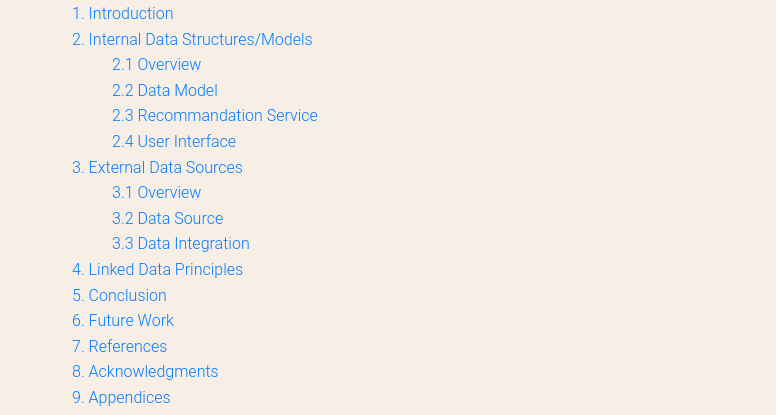
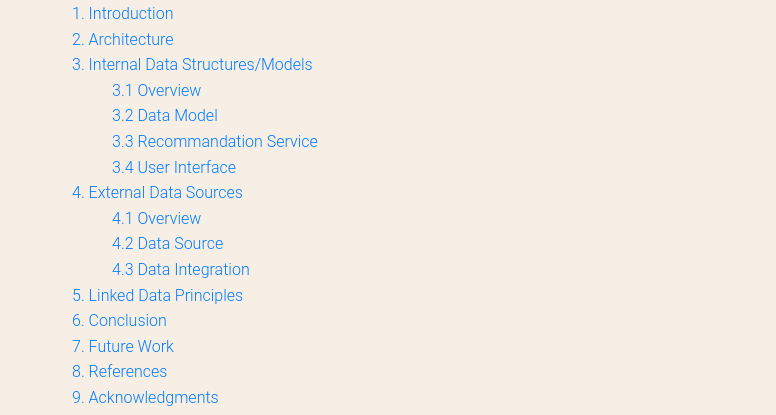
Before and after one commit to StratianuBianca/VIRE-WADe, a plain HTML site: page architecture/scholarly.html in a window 1280 px wide. Shown: the part 137-552 px from the top of the page, without its empty margins (224-1000 px from the left). Drawn offline with nearby package versions, Linux system fonts and the light colour scheme.

Commit message:
add architecture

```diff
--- a/architecture/scholarly.html
+++ b/architecture/scholarly.html
@@ -44,28 +44,29 @@
             <ul>
                 <li><a href="#abstract">Abstract</a></li>
                 <li><a href="#introduction">1. Introduction</a></li>
-                <li><a href="#internal-data-structures">2. Internal Data Structures/Models</a></li>
+                <li><a href="#architecture">2. Architecture</a></li>
+                <li><a href="#internal-data-structures">3. Internal Data Structures/Models</a></li>
                     <ul>
-                        <li><a href="#internal-overview">2.1 Overview</a></li>
-                        <li><a href="#data-model-1">2.2 Data Model</a></li>
-                        <li><a href="#data-model-2">2.3 Recommandation Service</a></li>
-                        <li><a href="#considerations">2.4 User Interface</a></li>
+                        <li><a href="#internal-overview">3.1 Overview</a></li>
+                        <li><a href="#data-model-1">3.2 Data Model</a></li>
+                        <li><a href="#data-model-2">3.3 Recommandation Service</a></li>
+                        <li><a href="#considerations">3.4 User Interface</a></li>
                     </ul>
                 </li>
-                <li><a href="#external-data-sources">3. External Data Sources</a></li>
+                <li><a href="#external-data-sources">4. External Data Sources</a></li>
                     <ul>
 
-                        <li><a href="#external-overview">3.1 Overview</a></li>
-                        <li><a href="#data-model">3.2 Data Source</a></li>
-                        <li><a href="#data-integration">3.3 Data Integration</a></li>
+                        <li><a href="#external-overview">4.1 Overview</a></li>
+                        <li><a href="#data-model">4.2 Data Source</a></li>
+                        <li><a href="#data-integration">4.3 Data Integration</a></li>
                     </ul>
                 </li>
-                <li><a href="#linked-data-principles">4. Linked Data Principles</a></li>
-                <li><a href="#conclusion">5. Conclusion</a></li>
-                <li><a href="#future-work">6. Future Work</a></li>
-                <li><a href="#references">7. References</a></li>
-                <li><a href="#acknowledgments">8. Acknowledgments</a></li>
-                <li><a href="#appendices">9. Appendices</a></li>
+                <li><a href="#linked-data-principles">5. Linked Data Principles</a></li>
+                <li><a href="#conclusion">6. Conclusion</a></li>
+                <li><a href="#future-work">7. Future Work</a></li>
+                <li><a href="#references">8. References</a></li>
+                <li><a href="#acknowledgments">9. Acknowledgments</a></li>
+                <li><a href="#appendices">10. Appendices</a></li>
             </ul>
         </nav>
         <section id="abstract">
@@ -78,16 +79,63 @@
             <p></p>
         </section>
 
+        <section id="architecture">
+            <h2>2. Architecture</h2>
+            <p>General architecture:</p>
+            <div class="item">
+                <img src="C3/wadeService.png" alt="wadeService" style="width:100%;">
+            </div>
+            <p>C3 diagrams:</p>
+            <div id="myCarousel" class="carousel slide" data-ride="carousel">
+                <!-- Indicators -->
+                <ul class="carousel-indicators">
+                  <li data-target="#myCarousel" data-slide-to="0" class="active"></li>
+                  <li data-target="#myCarousel" data-slide-to="1"></li>
+                  <li data-target="#myCarousel" data-slide-to="2"></li>
+                </ul>
+
+                <!-- Slides -->
+                <div class="carousel-inner">
+                  <div class="carousel-item active">
+                    <img src="C3/C1Vinyl.png" alt="Image 1">
+                  </div>
+                  <div class="carousel-item">
+                    <img src="C3/C2Vinyl.png" alt="Image 2">
+                  </div>
+                  <div class="carousel-item">
+                    <img src="C3/C3Vinyl.png" alt="Image 3">
+                  </div>
+                </div>
+
+                <!-- Controls -->
+                <a class="carousel-control-prev" href="#myCarousel" data-slide="prev">
+                  <span class="carousel-control-prev-icon"></span>
+                </a>
+                <a class="carousel-control-next" href="#myCarousel" data-slide="next">
+                  <span class="carousel-control-next-icon"></span>
+                </a>
+            </div>
+            <p>Use Case Diagram</p>
+            <div>How the user will interact with the application:</div>
+            <div class="item">
+                <img src="useCase/UseCase.png" alt="useCase" style="width:100%;">
+            </div>
+            <p>Task flows diagram:</p>
+            <div class="item">
+                <img src="useCase/Taskflows.png" alt="Taskflows" style="width:100%;">
+            </div>
+        </section>
+
         <section id="internal-data-structures">
-            <h2>2. Internal Data Structures/Models</h2>
+            <h2>3. Internal Data Structures/Models</h2>
 
             <section id="internal-overview">
-                <h3>2.1 Overview</h3>
+                <h3>3.1 Overview</h3>
                 <p>We use internal data model to manage and organise the data within the application, enabling efficient storage, updates and retrieval of the store data</p>
             </section>
 
             <section id="data-model-1">
-                <h3>2.2 Data Model</h3>
+                <h3>3.2 Data Model</h3>
                 <p>User Model includes attributes such as username, email, password, and any other relevant user information.</p>
                 <p>Vinyl Model used to store informations about each vinyl. Can include attributes such as name, description, duration.</p>
                 <p>Playlist Model includes information about the owner and the name of the playlist.</p>
@@ -95,12 +143,12 @@
             </section>
 
             <section id="data-model-2">
-                <h3>2.3 Recommandation Service</h3>
+                <h3>3.3 Recommandation Service</h3>
                     This module will provide vinyl recomandations for an user based on multiple criterias such as user preferences and maybe considering user generated playlists or share playlist from his social network
             </section>
 
             <section id="considerations">
-                <h3>2.4 User Interface</h3>
+                <h3>3.4 User Interface</h3>
                 <p>We will design an intuitive and user-friendly interface where users can input preferences, view recommendations, create and share playlists with friends.
                 Also will provide a visually appealing display of recommended vinyl records with cover images, song information, and any other significant details</p>
                 <div id="myCarousel" class="carousel slide" data-ride="carousel">
@@ -140,29 +188,29 @@
         </section>
 
         <section id="external-data-sources">
-            <h2>3. External Data Sources</h2>
+            <h2>4. External Data Sources</h2>
 
             <section id="external-overview">
-                <h3>3.1 Overview</h3>
+                <h3>4.1 Overview</h3>
                    <p>We are gonna use external data sources such us external APIs and models so that users have a much better and fuller experience when they have to choose and find new songs to add to playlist and to significantly enhance the creativite of our music recommendation service.</p>
 
                    <section id="data-source">
-                <h3>3.2 Data Source</h3>
+                <h3>4.2 Data Source</h3>
                     <p>Music Ontology provides a vocabulary for publishing and linking a wide range of music-related data on the Web. Music Ontology data can be published by anyone as part of a web site or an API and linked with existing data, therefore creating a music-related web of data.</p>
                     <p>Last.fm is a music recommendation service that tracks user listening habits and provides personalized recommendations. Also allows to fetch user data including playlists and user recommendations. So we are gonna use it for receiving vinyl recomandations based on playlist that user build or share in common with his network.</p>
                     <p>Discogs is a comprehensive database of music releases, including vinyl records. We will use Discogs API that allows us to access and retrive informations such as album cover, genres, realease dates and tracklists.</p>
                 </section>
 
             <section id="data-integration">
-                <h3>3.3 Data Integration</h3>
+                <h3>4.3 Data Integration</h3>
             </section>
         </section>
 
         <section id="linked-data-principles">
-            <h2>4. Linked Data Principles</h2>
+            <h2>5. Linked Data Principles</h2>
 
             <section id="linked-data-explanation">
-                <h3>4.1 Explanation of Linked Data</h3>
+                <h3>5.1 Explanation of Linked Data</h3>
                 <p>Linked Data is a set of principles and best practices for publishing, connecting, and interlinking structured data on the web.The key principles of Linked Data are designed to make data more discoverable, usable, and interconnected. </p>
                 Here are the core principles:
                     <ul>
@@ -175,7 +223,7 @@
             </section>
 
             <section id="conformance-explanation">
-                <h3>4.2 How the Solution Conforms</h3>
+                <h3>5.2 How the Solution Conforms</h3>
                 <p>We are gonna use these principles in the following manners:</p>
                 <ul>
                     <li>
@@ -198,23 +246,23 @@
         </section>
 
         <section id="conclusion">
-            <h2>5. Conclusion</h2>
+            <h2>6. Conclusion</h2>
         </section>
 
         <section id="future-work">
-            <h2>6. Future Work</h2>
+            <h2>7. Future Work</h2>
         </section>
 
         <section id="references">
-            <h2>7. References</h2>
+            <h2>8. References</h2>
         </section>
 
         <section id="acknowledgments">
-            <h2>8. Acknowledgments</h2>
+            <h2>9. Acknowledgments</h2>
         </section>
 
         <section id="appendices">
-            <h2>9. Appendices</h2>
+            <h2>10. Appendices</h2>
         </section>
     </div>
 
```
Also changed, not shown: architecture/C3/C1Vinyl.png (added), architecture/C3/C2Vinyl.png (added), architecture/C3/C3Vinyl.png (added), architecture/C3/wadeService.png (added), architecture/useCase/Taskflows.png (added), architecture/useCase/UseCase.png (added).
